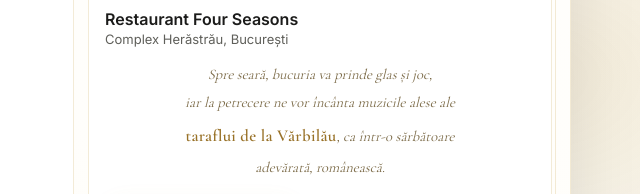
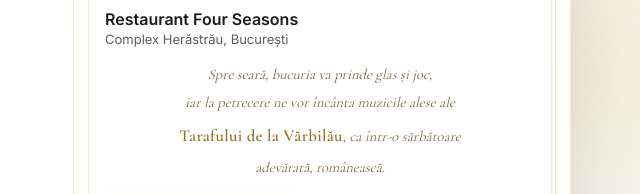
Before and after one commit to ionutalindumitrache/invitatie_botez, a plain HTML site: page index.html in a window 1280 px wide. Shown: the part 802-996 px from the top of the page, 559-1199 px from the left. Drawn offline with nearby package versions, Linux system fonts and the light colour scheme.

Commit message:
TARAFULUI

```diff
--- a/index.html
+++ b/index.html
@@ -110,7 +110,7 @@
                         <p class="partyStory">
                             Spre seară, bucuria va prinde glas și joc,<br />
                             iar la petrecere ne vor încânta muzicile alese ale
-                            <span class="partyAccent">taraflui de la Vărbilău</span>,
+                            <span class="partyAccent">Tarafului de la Vărbilău</span>,
                             ca într-o sărbătoare adevărată, românească.
                         </p>
                         <div class="actions">
```
